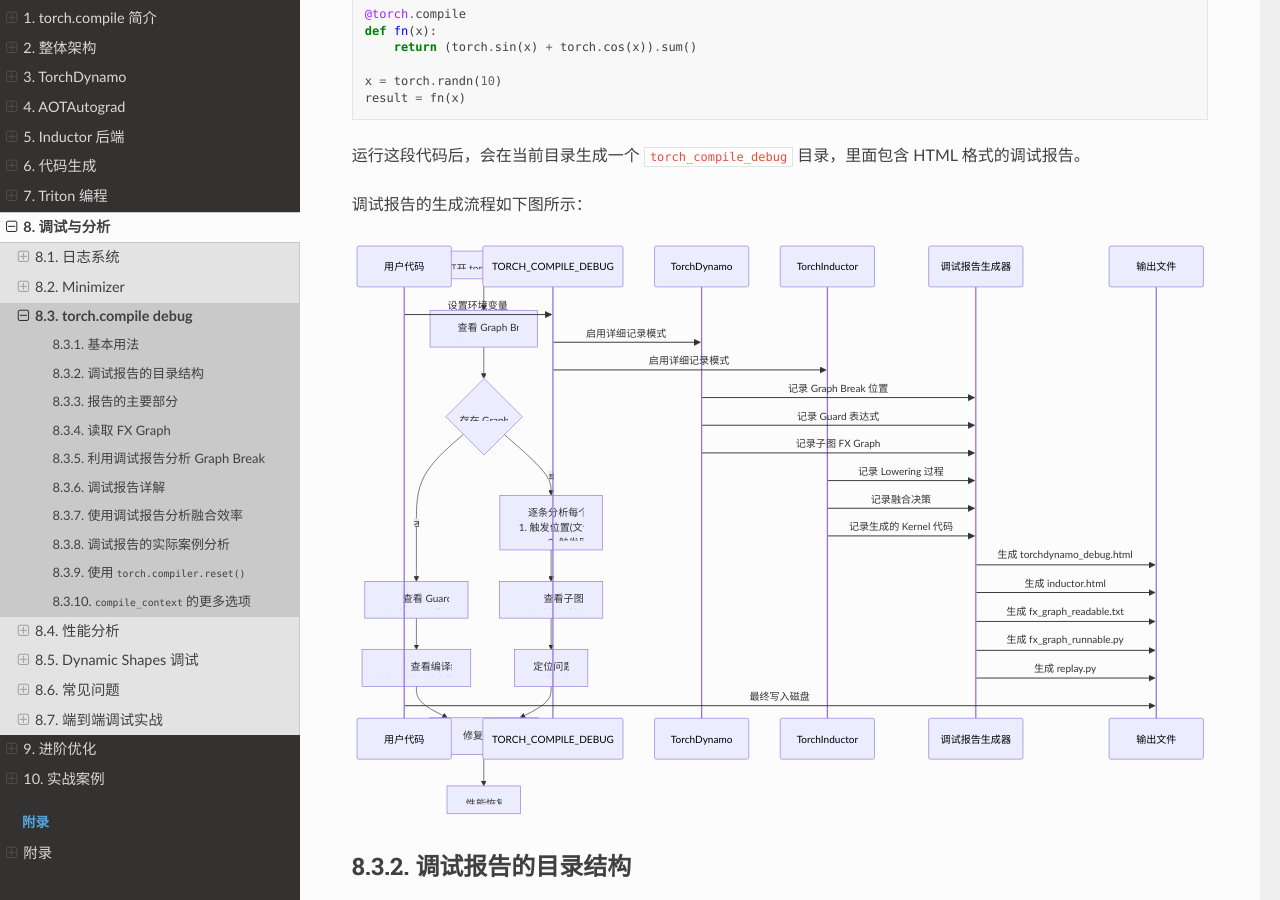
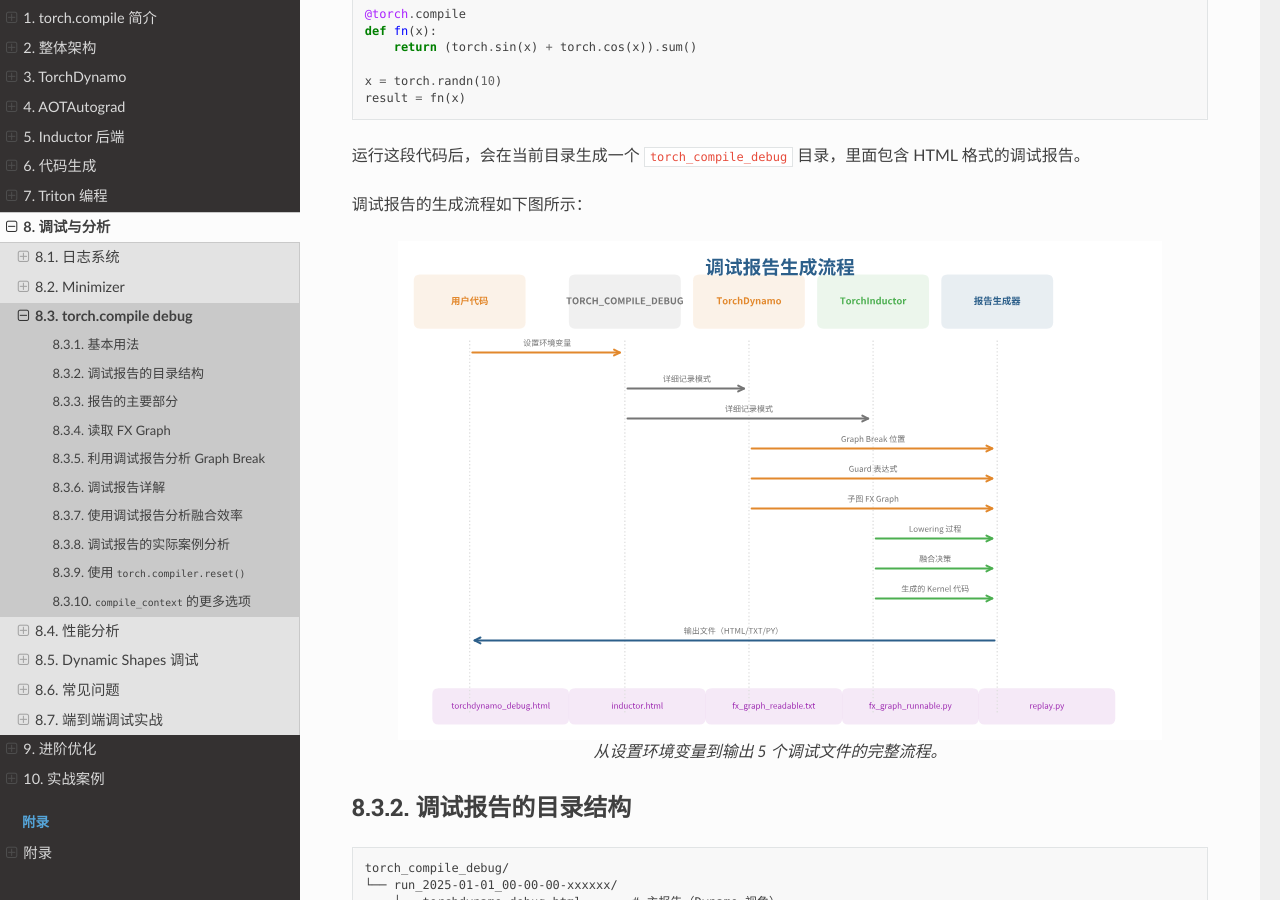
Before and after one commit to noisystreet/deep_dive_into_torch_compile, a Sphinx documentation site: the page built from source/chapter_08_debug/03_torch_compile_debug.rst, in a window 1280 px wide and 900 px high, scrolled down 388 px. Built offline with Sphinx 7.4.7 and the Read the Docs theme 3.1.0, drawn with Linux system fonts in a browser that asks for light colours; some of the changed text lies outside the part shown.

Commit message:
feat: 替换 3 个 mermaid 图表为 matplotlib SVG（debug_report, min_cut, autotune）
新增图表:
- debug_report_flow.svg: TORCH_COMPILE_DEBUG 调试报告生成流程
- min_cut_partition.svg: 朴素分区 vs Min-Cut 分区对比
- autotune_process.svg: 异步 Autotune 过程时序图

替换 RST:
- chapter_04_aotautograd/03_min_cut_recomputation.rst
- chapter_07_triton/05_triton_in_inductor.rst
- chapter_08_debug/03_torch_compile_debug.rst

构建警告从 17 降至 13（消除 4 个 mermaid 相关警告）。
累计替换: 11/30+ 个 mermaid 图表

```diff
--- a/source/chapter_08_debug/03_torch_compile_debug.rst
+++ b/source/chapter_08_debug/03_torch_compile_debug.rst
@@ -27,31 +27,12 @@ PyTorch 提供了 ``TORCH_COMPILE_DEBUG=1`` 环境变量，用于生成 **结构
 
 调试报告的生成流程如下图所示：
 
-.. mermaid::
+.. figure:: /_static/figures/debug_report_flow.svg
+   :align: center
+   :alt: 调试报告生成流程
+   :figwidth: 100%
 
-   sequenceDiagram
-       participant User as 用户代码
-       participant DC as TORCH_COMPILE_DEBUG
-       participant Dynamo as TorchDynamo
-       participant Inductor as TorchInductor
-       participant Report as 调试报告生成器
-       participant Files as 输出文件
-
-       User->>DC: 设置环境变量
-       DC->>Dynamo: 启用详细记录模式
-       DC->>Inductor: 启用详细记录模式
-       Dynamo->>Report: 记录 Graph Break 位置
-       Dynamo->>Report: 记录 Guard 表达式
-       Dynamo->>Report: 记录子图 FX Graph
-       Inductor->>Report: 记录 Lowering 过程
-       Inductor->>Report: 记录融合决策
-       Inductor->>Report: 记录生成的 Kernel 代码
-       Report->>Files: 生成 torchdynamo_debug.html
-       Report->>Files: 生成 inductor.html
-       Report->>Files: 生成 fx_graph_readable.txt
-       Report->>Files: 生成 fx_graph_runnable.py
-       Report->>Files: 生成 replay.py
-       User->>Files: 最终写入磁盘
+   从设置环境变量到输出 5 个调试文件的完整流程。
 
 调试报告的目录结构
 =========================
--- /dev/null
+++ b/source/figures/autotune_process.py
@@ -0,0 +1,104 @@
+"""
+异步 Autotune 过程：主进程 + AutoTuneProcess
+"""
+
+import matplotlib.patches as mpatches
+from style import setup_figure, save_or_show, box, arrow, label, COLORS
+
+
+def draw():
+    fig, ax = setup_figure(width=10, height=6)
+    ax.set_xlim(0, 12)
+    ax.set_ylim(0, 7.5)
+
+    label(
+        ax, 6, 7.2, "异步 Autotune 过程", fontsize=14, bold=True, color=COLORS["triton"]
+    )
+
+    # Left column: Main Process
+    box(ax, 0.5, 6.0, 4.0, 0.7, "主进程", color=COLORS["inductor"], fontsize=10)
+
+    main_steps = [
+        (
+            0.5,
+            5.0,
+            4.0,
+            0.7,
+            "提交 autotune 请求\n(kernel 模板 + 输入信息)",
+            COLORS["inductor"],
+        ),
+        (
+            0.5,
+            1.2,
+            4.0,
+            2.5,
+            "继续执行其他 kernel\n的代码生成和编译",
+            COLORS["inductor"],
+        ),
+    ]
+    for x, y, w, h, text, c in main_steps:
+        box(ax, x, y, w, h, text, color=c, fontsize=7)
+    arrow(ax, 2.5, 6.0, 2.5, 5.7)
+
+    # Right column: AutoTuneProcess
+    box(ax, 7.5, 6.0, 4.0, 0.7, "AutoTuneProcess", color=COLORS["triton"], fontsize=10)
+    box(
+        ax,
+        7.5,
+        4.3,
+        4.0,
+        0.7,
+        "生成 config 组合列表",
+        color=COLORS["triton"],
+        fontsize=7,
+    )
+    arrow(ax, 9.5, 6.0, 9.5, 5.0)
+
+    # Loop box
+    loop_rect = mpatches.FancyBboxPatch(
+        (7.2, 1.5),
+        4.6,
+        2.3,
+        boxstyle="round,pad=0.1",
+        facecolor=COLORS["aot"],
+        alpha=0.06,
+        edgecolor=COLORS["aot"],
+        linewidth=1.5,
+        linestyle="--",
+    )
+    ax.add_patch(loop_rect)
+    label(ax, 9.5, 3.6, "每个 config", fontsize=8, bold=True, color=COLORS["aot"])
+
+    loop_steps = [
+        (7.5, 2.8, 4.0, 0.5, "编译 kernel（特定 config）", COLORS["triton"]),
+        (7.5, 2.0, 4.0, 0.5, "执行基准测试 → 延迟数据", COLORS["triton"]),
+    ]
+    for x, y, w, h, text, c in loop_steps:
+        box(ax, x, y, w, h, text, color=c, fontsize=6)
+    arrow(ax, 9.5, 2.8, 9.5, 2.5)
+
+    # Return arrow
+    arrow(ax, 9.5, 1.5, 2.5, 1.2, color=COLORS["arrow"], lw=1.5)
+    label(
+        ax, 6.0, 1.2, "返回最优 config", fontsize=7, color=COLORS["arrow"], ha="center"
+    )
+
+    # Legend
+    box(
+        ax,
+        4.5,
+        4.7,
+        3.0,
+        0.5,
+        "Triton Compiler",
+        color=COLORS["triton"],
+        fontsize=6,
+        bold=False,
+        alpha=0.06,
+    )
+
+    return fig
+
+
+if __name__ == "__main__":
+    save_or_show(draw(), "autotune_process")
--- /dev/null
+++ b/source/figures/debug_report_flow.py
@@ -0,0 +1,74 @@
+"""
+调试报告生成流程：TORCH_COMPILE_DEBUG 追踪图
+"""
+
+from style import setup_figure, save_or_show, box, arrow, label, COLORS
+
+
+def draw():
+    fig, ax = setup_figure(width=10, height=6.5)
+    ax.set_xlim(0, 12)
+    ax.set_ylim(0, 8)
+
+    label(ax, 6, 7.7, "调试报告生成流程", fontsize=14, bold=True, color=COLORS["aot"])
+
+    # Participants (columns)
+    participants = [
+        (1.0, "用户代码", COLORS["dynamo"]),
+        (3.5, "TORCH_COMPILE_DEBUG", COLORS["gray"]),
+        (5.5, "TorchDynamo", COLORS["dynamo"]),
+        (7.5, "TorchInductor", COLORS["inductor"]),
+        (9.5, "报告生成器", COLORS["aot"]),
+    ]
+    for x, text, color in participants:
+        box(ax, x - 0.8, 6.8, 1.6, 0.7, text, color=color, fontsize=7)
+
+    # Flow arrows (y, x1, x2, text, color)
+    flows = [
+        (6.3, 1.0, 3.5, "设置环境变量", COLORS["dynamo"]),
+        (5.7, 3.5, 5.5, "详细记录模式", COLORS["gray"]),
+        (5.2, 3.5, 7.5, "详细记录模式", COLORS["gray"]),
+        (4.7, 5.5, 9.5, "Graph Break 位置", COLORS["dynamo"]),
+        (4.2, 5.5, 9.5, "Guard 表达式", COLORS["dynamo"]),
+        (3.7, 5.5, 9.5, "子图 FX Graph", COLORS["dynamo"]),
+        (3.2, 7.5, 9.5, "Lowering 过程", COLORS["inductor"]),
+        (2.7, 7.5, 9.5, "融合决策", COLORS["inductor"]),
+        (2.2, 7.5, 9.5, "生成的 Kernel 代码", COLORS["inductor"]),
+        (1.5, 9.5, 1.0, "输出文件（HTML/TXT/PY）", COLORS["aot"]),
+    ]
+    for y, x1, x2, text, color in flows:
+        arrow(ax, x1, y, x2, y, color=color, lw=1.5, style="->")
+        label(ax, (x1 + x2) / 2, y + 0.15, text, fontsize=6, ha="center")
+
+    # Vertical swimlane lines
+    for x, _, _ in participants:
+        ax.plot(
+            [x, x], [0.3, 6.5], color=COLORS["light_gray"], linewidth=1, linestyle=":"
+        )
+
+    # Output files at bottom
+    files = [
+        "torchdynamo_debug.html",
+        "inductor.html",
+        "fx_graph_readable.txt",
+        "fx_graph_runnable.py",
+        "replay.py",
+    ]
+    for i, f in enumerate(files):
+        box(
+            ax,
+            0.5 + i * 2.2,
+            0.2,
+            2.0,
+            0.4,
+            f,
+            color=COLORS["triton"],
+            fontsize=6,
+            bold=False,
+        )
+
+    return fig
+
+
+if __name__ == "__main__":
+    save_or_show(draw(), "debug_report_flow")
--- /dev/null
+++ b/source/figures/min_cut_partition.py
@@ -0,0 +1,129 @@
+"""
+朴素分区 vs Min-Cut 分区对比图
+"""
+
+from style import setup_figure, save_or_show, box, arrow, label, COLORS
+
+
+def draw():
+    fig, ax = setup_figure(width=9, height=5)
+    ax.set_xlim(0, 12)
+    ax.set_ylim(0, 6.5)
+
+    label(
+        ax,
+        6,
+        6.2,
+        "朴素分区 vs Min-Cut 分区",
+        fontsize=14,
+        bold=True,
+        color=COLORS["aot"],
+    )
+
+    # === 左侧：朴素分区 ===
+    ax.axhspan(0, 5.5, 0, 0.47, facecolor=COLORS["dynamo"], alpha=0.04)
+    label(ax, 2.8, 5.3, "朴素分区", fontsize=11, bold=True, color=COLORS["dynamo"])
+
+    naive_steps = [
+        (0.3, 4.3, 5.0, 0.6, "前向保存所有中间结果", COLORS["gray"]),
+        (0.6, 3.2, 2.0, 0.6, "exp(x): 保存", COLORS["dynamo"]),
+        (1.6, 2.1, 2.4, 0.6, "cos(exp(x)): 保存", COLORS["dynamo"]),
+        (2.6, 1.0, 2.4, 0.6, "sin(cos(exp(x))): 保存", COLORS["dynamo"]),
+    ]
+    for x, y, w, h, text, c in naive_steps:
+        box(ax, x, y, w, h, text, color=c, fontsize=7)
+    box(
+        ax,
+        0.6,
+        0.1,
+        4.4,
+        0.6,
+        "反向直接使用所有保存值",
+        color=COLORS["gray"],
+        fontsize=7,
+        bold=False,
+    )
+    arrow(ax, 2.8, 4.3, 2.8, 3.8)
+    arrow(ax, 1.6, 3.2, 1.6, 2.7)
+    arrow(ax, 2.8, 2.1, 2.8, 1.6)
+    arrow(ax, 3.8, 1.0, 3.8, 0.7)
+    ax.plot(
+        [1.6, 1.6, 3.8],
+        [0.6, 0.4, 0.4],
+        color=COLORS["arrow"],
+        linewidth=1,
+        linestyle=":",
+    )
+    ax.plot(
+        [2.8, 2.8, 3.8],
+        [0.6, 0.4, 0.4],
+        color=COLORS["arrow"],
+        linewidth=1,
+        linestyle=":",
+    )
+
+    # === 右侧：Min-Cut 分区 ===
+    ax.axhspan(0, 5.5, 0.53, 1, facecolor=COLORS["inductor"], alpha=0.04)
+    label(
+        ax, 9.2, 5.3, "Min-Cut 分区", fontsize=11, bold=True, color=COLORS["inductor"]
+    )
+
+    mincut_steps = [
+        (6.3, 4.3, 5.4, 0.6, "前向选择性保存", COLORS["gray"]),
+        (6.6, 3.2, 2.4, 0.6, "exp(x): 保存\n（计算昂贵）", COLORS["inductor"]),
+        (7.0, 2.1, 2.8, 0.6, "cos(exp(x)): 丢弃\n（反向重计算）", COLORS["dynamo"]),
+        (8.4, 1.0, 2.8, 0.6, "sin(cos(exp(x))): 保存", COLORS["inductor"]),
+    ]
+    for x, y, w, h, text, c in mincut_steps:
+        box(ax, x, y, w, h, text, color=c, fontsize=7)
+    box(
+        ax,
+        6.3,
+        0.1,
+        5.2,
+        0.6,
+        "反向: exp→cos→ 梯度链",
+        color=COLORS["gray"],
+        fontsize=7,
+        bold=False,
+    )
+    box(
+        ax,
+        8.4,
+        -0.35,
+        2.8,
+        0.3,
+        "sin→ 直接使用",
+        color=COLORS["gray"],
+        fontsize=6,
+        bold=False,
+        alpha=0.06,
+    )
+
+    arrow(ax, 9.0, 4.3, 9.0, 3.8)
+    arrow(ax, 7.8, 3.2, 7.8, 2.7)
+    arrow(ax, 9.8, 1.0, 9.8, 0.7)
+
+    ax.plot(
+        [7.8, 7.8, 9.8],
+        [0.6, 0.4, 0.4],
+        color=COLORS["arrow"],
+        linewidth=1,
+        linestyle=":",
+    )
+    ax.plot(
+        [9.8, 9.8, 9.8],
+        [0.4, -0.2, -0.35],
+        color=COLORS["arrow"],
+        linewidth=1,
+        linestyle=":",
+    )
+    # 重计算标注
+    arrow(ax, 8.4, 2.1, 8.4, 1.7, color=COLORS["dynamo"], lw=1.5, style="->")
+    label(ax, 4.6, 1.2, "重计算", fontsize=7, color=COLORS["dynamo"], italic=True)
+
+    return fig
+
+
+if __name__ == "__main__":
+    save_or_show(draw(), "min_cut_partition")
```
Also changed, not shown: source/chapter_04_aotautograd/03_min_cut_recomputation.rst (+5 -20 lines), source/chapter_07_triton/05_triton_in_inductor.rst (+5 -19 lines), source/_static/figures/autotune_process.svg (added), source/_static/figures/debug_report_flow.svg (added), source/_static/figures/min_cut_partition.svg (added).
